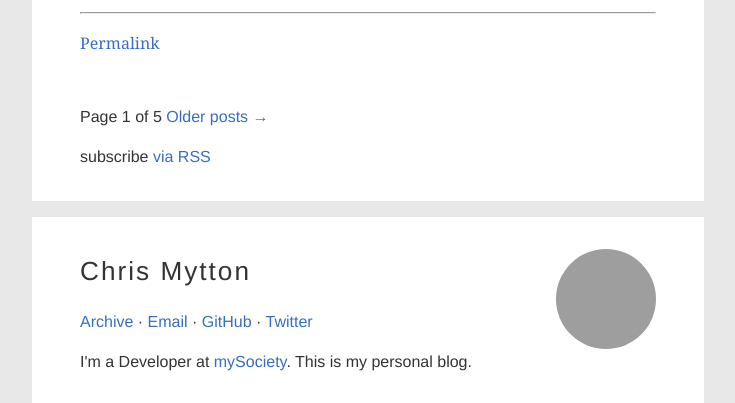
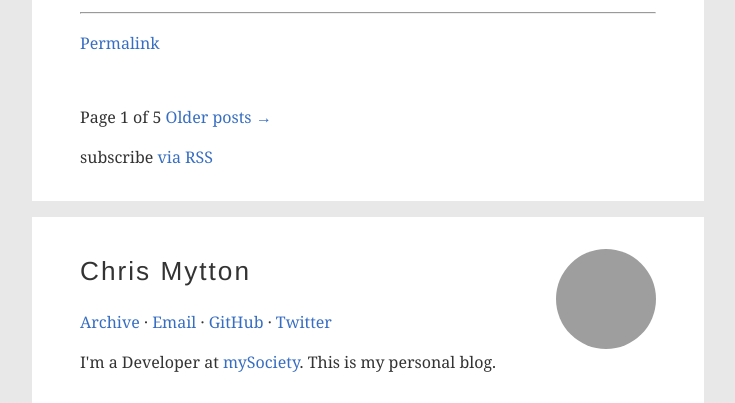
Before and after one commit to chrismytton/chrismytton.github.io, a Jekyll site: the page built from index.html, in a window 1280 px wide. Shown: the part 5524-5927 px from the top of the page, without its empty margins (272-1007 px from the left). Built offline with Jekyll 4.4.1, drawn with Linux system fonts in a browser that asks for light colours; the list of posts is cut into pages by our own code; grey boxes are pictures that could not be loaded.

Commit message:
Make serif font the default
And rename variables to make it clearer which is which.

```diff
--- a/_sass/_theme.scss
+++ b/_sass/_theme.scss
@@ -4,8 +4,8 @@ $grey: #f5f9fb;
 $dark-grey: #333;
 $light-grey: #ccc;
 $white: #fff;
-$font-stack: "Helvetica Neue", Helvetica, Arial, sans-serif;
-$body-text-font: Georgia, Times, "Times New Roman", serif;
+$sans-serif-font: "Helvetica Neue", Helvetica, Arial, sans-serif;
+$serif-font: Georgia, Times, "Times New Roman", serif;
 $light-grey-border: 1px solid $light-grey;
 
 @mixin narrow-screens {
@@ -59,7 +59,7 @@ code {
 body {
   background-color: $primary;
   color: $dark-grey;
-  font-family: $font-stack;
+  font-family: $serif-font;
 }
 
 a, a:visited {
@@ -93,6 +93,7 @@ a, a:visited {
 }
 
 .logo, .logo:visited, .logo:hover {
+  font-family: $sans-serif-font;
   color: $dark-grey;
   font-weight: 300;
   letter-spacing: 0.125rem;
@@ -143,11 +144,10 @@ blockquote {
 }
 
 .post {
-  font-family: $body-text-font;
   line-height: 1.7;
   margin-bottom: 3em;
   h1, h2, h3, h4, h5, h6 {
-    font-family: $font-stack;
+    font-family: $sans-serif-font;
     margin: 0.5em 0;
     line-height: 1.3;
     font-weight: 400;
```
